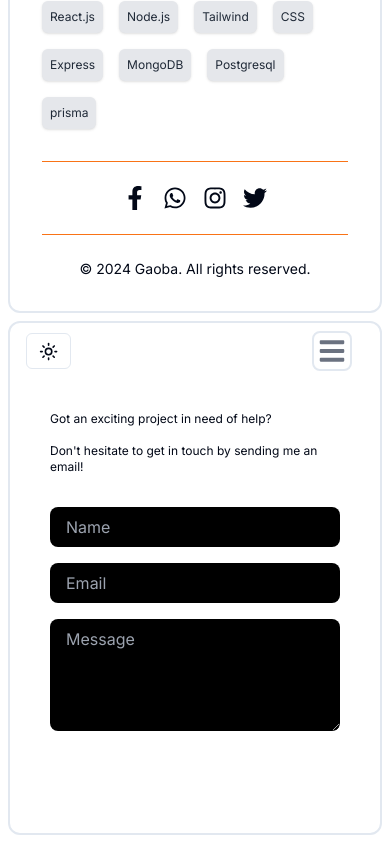
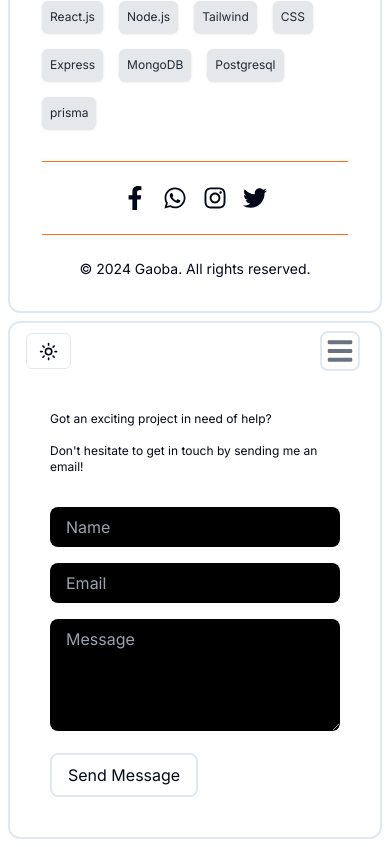
Before and after one commit to A-Gaoba/Myportfolio, a Next.js app: page /contact in a window 390 px wide. Shown: the part 863-1710 px from the top of the page. Built offline with nearby package versions, Linux system fonts and the light colour scheme.

Commit message:
add contact component

```diff
--- a/src/app/contact/page.tsx
+++ b/src/app/contact/page.tsx
@@ -1,7 +1,6 @@
 "use client"
 import React, { useState, useEffect } from 'react';
 import { motion } from 'framer-motion';
-import { Image } from 'lucide-react';
 
 const Contact: React.FC = () => {
   const [name, setName] = useState<string>('');
@@ -103,7 +102,7 @@ const Contact: React.FC = () => {
           )}
           <button
             type="submit"
-            className="text-white hover:text-sky-500 rounded-lg py-2"
+            className="dark:text-white hover:text-sky-500 rounded-lg py-2 p-4 border-2"
           >
             Send Message
           </button>
--- a/src/components/Navbar.tsx
+++ b/src/components/Navbar.tsx
@@ -35,7 +35,7 @@ const Navbar: React.FC = () => {
         </ul>
 
         <div className="md:hidden z-10" onClick={toggleNav}>
-          {isNavOpen ? <FaTimes size={40} className="text-gray-500 absolute top-22 right-10 border-2 p-1 rounded-lg" /> : <FaBars size={40} className="text-gray-500 border-2 p-1 ml-20 rounded-lg" />}
+          {isNavOpen ? <FaTimes size={40} className="text-gray-500 absolute top-22 right-6 border-2 p-1 rounded-lg" /> : <FaBars size={40} className="text-gray-500 border-2 p-1 ml-24 rounded-lg" />}
         </div>
         {isNavOpen && (
           <ul className="flex flex-col justify-center items-center static  w-full h-screen">
--- a/src/components/[sidebar]/Sidebar.tsx
+++ b/src/components/[sidebar]/Sidebar.tsx
@@ -34,18 +34,18 @@ const Sidebar = () => {
 
   return (
     <div className="w-full xl:w-1/3 p-4 border-2 rounded-xl">
-      <button type='button' onClick={toggleInformation} className="icon-button lg:hidden mr-4">
-        <FiInfo  size={24} /> {/* Conditional Toggle for Information */}
+      <button type='button' onClick={toggleInformation} className="icon-button lg:hidden mr-4" aria-label='informatin about me'>
+        <FiInfo size={24} /> {/* Conditional Toggle for Information */}
       </button>
       {showInformation && <Information />}
 
-      <button type='button' onClick={toggleLanguage} className="icon-button lg:hidden mr-4">
-        <FiBook size={24}/> {/* Conditional Toggle for Language */}
+      <button type='button' onClick={toggleLanguage} className="icon-button lg:hidden mr-4" aria-label='language that i speak'>
+        <FiBook size={24} /> {/* Conditional Toggle for Language */}
       </button>
       {showLanguage && <Language />}
 
-      <button type='button' onClick={toggleSkills} className="icon-button lg:hidden">
-        <FiStar size={24}/> {/* Conditional Toggle for Skills */}
+      <button type='button' onClick={toggleSkills} className="icon-button lg:hidden" aria-label='my skills'>
+        <FiStar size={24} /> {/* Conditional Toggle for Skills */}
       </button>
       {showSkills && <Skills />}
     </div>
```
